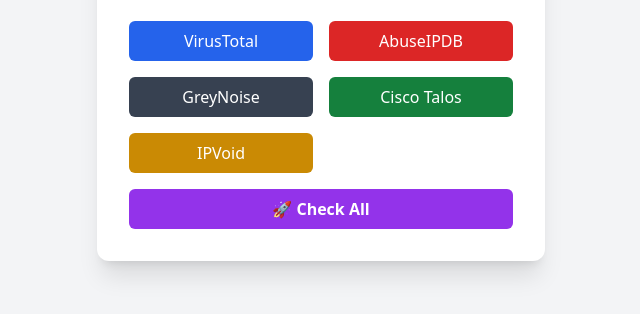
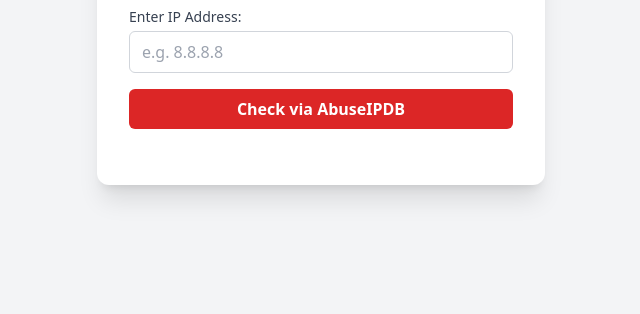
Before and after one commit to djoshi-sudo/djoshi-osint.github.io, a plain HTML site: page index.html in a window 1280 px wide. Shown: the part 348-662 px from the top of the page, without its empty margins (319-959 px from the left). Drawn offline with nearby package versions, Linux system fonts and the light colour scheme.

Commit message:
Update index.html

```diff
--- a/index.html
+++ b/index.html
@@ -2,7 +2,7 @@
 <html lang="en">
 <head>
   <meta charset="UTF-8">
-  <title>IP Reputation Checker</title>
+  <title>IP Reputation Checker (AbuseIPDB)</title>
   <script src="https://cdn.tailwindcss.com"></script>
 </head>
 <body class="bg-gray-100 min-h-screen flex items-center justify-center">
@@ -11,57 +11,58 @@
 
     <label for="ip" class="block text-sm font-medium text-gray-700 mb-1">Enter IP Address:</label>
     <input type="text" id="ip" placeholder="e.g. 8.8.8.8"
-      class="w-full px-3 py-2 border border-gray-300 rounded-md mb-6 focus:outline-none focus:ring-2 focus:ring-blue-400" />
+      class="w-full px-3 py-2 border border-gray-300 rounded-md mb-4 focus:outline-none focus:ring-2 focus:ring-blue-400" />
 
-    <div class="grid grid-cols-1 sm:grid-cols-2 gap-4 mb-4">
-      <button onclick="openReputation('virustotal')"
-        class="bg-blue-600 text-white py-2 rounded-md hover:bg-blue-700 transition">VirusTotal</button>
+    <button onclick="checkAbuseIPDB()"
+      class="w-full bg-red-600 text-white py-2 rounded-md hover:bg-red-700 transition font-semibold">
+      Check via AbuseIPDB
+    </button>
 
-      <button onclick="openReputation('abuseipdb')"
-        class="bg-red-600 text-white py-2 rounded-md hover:bg-red-700 transition">AbuseIPDB</button>
-
-      <button onclick="openReputation('greynoise')"
-        class="bg-gray-700 text-white py-2 rounded-md hover:bg-gray-800 transition">GreyNoise</button>
-
-      <button onclick="openReputation('talos')"
-        class="bg-green-700 text-white py-2 rounded-md hover:bg-green-800 transition">Cisco Talos</button>
-
-      <button onclick="openReputation('ipvoid')"
-        class="bg-yellow-600 text-white py-2 rounded-md hover:bg-yellow-700 transition">IPVoid</button>
-    </div>
-
-    <button onclick="openReputation('all')"
-      class="w-full bg-purple-600 text-white py-2 rounded-md hover:bg-purple-700 transition font-semibold">
-      🚀 Check All
-    </button>
+    <div id="results" class="mt-6 text-sm text-gray-800"></div>
   </div>
 
   <script>
-    function openReputation(source) {
+    async function checkAbuseIPDB() {
       const ip = document.getElementById("ip").value.trim();
+      const resultsDiv = document.getElementById("results");
+      resultsDiv.innerHTML = "";
+
       if (!ip) {
         alert("Please enter a valid IP address.");
         return;
       }
 
-      const sources = {
-        virustotal: `https://www.virustotal.com/gui/ip-address/${ip}`,
-        abuseipdb: `https://www.abuseipdb.com/check/${ip}`,
-        greynoise: `https://viz.greynoise.io/ip/${ip}`,
-        talos: `https://talosintelligence.com/reputation_center/lookup?search=${ip}`,
-        ipvoid: `https://www.ipvoid.com/ip-blacklist-check/${ip}/`
-      };
+      resultsDiv.innerHTML = "Checking reputation...";
 
-      if (source === 'all') {
-        let delay = 0;
-        for (let key in sources) {
-          setTimeout(() => {
-            window.open(sources[key], '_blank');
-          }, delay);
-          delay += 300; // delay between opening each tab to avoid blocking
+      try {
+        const response = await fetch(`https://api.abuseipdb.com/api/v2/check?ipAddress=${ip}&maxAgeInDays=90`, {
+          headers: {
+            "Key": "b87393a8d0dffad6a1b80d0c02f14d3d4889ef42cf3b93dc0344514537b266394343a58244d86504", // ← REPLACE THIS
+            "Accept": "application/json"
+          }
+        });
+
+        if (!response.ok) {
+          resultsDiv.innerHTML = "❌ Error fetching data. Possibly invalid IP or quota exceeded.";
+          return;
         }
-      } else {
-        window.open(sources[source], '_blank');
+
+        const data = await response.json();
+        const d = data.data;
+
+        resultsDiv.innerHTML = `
+          <div class="mt-4 bg-gray-50 p-4 rounded border">
+            <p><strong>IP:</strong> ${d.ipAddress}</p>
+            <p><strong>Abuse Confidence Score:</strong> <span class="font-bold ${d.abuseConfidenceScore > 50 ? 'text-red-600' : 'text-green-600'}">${d.abuseConfidenceScore}</span></p>
+            <p><strong>Country:</strong> ${d.countryCode}</p>
+            <p><strong>ISP:</strong> ${d.isp}</p>
+            <p><strong>Total Reports:</strong> ${d.totalReports}</p>
+            <p><strong>Last Reported:</strong> ${d.lastReportedAt ? new Date(d.lastReportedAt).toLocaleString() : 'N/A'}</p>
+          </div>
+        `;
+      } catch (error) {
+        console.error("API error:", error);
+        resultsDiv.innerHTML = "❌ Something went wrong. Check browser console.";
       }
     }
   </script>
```
